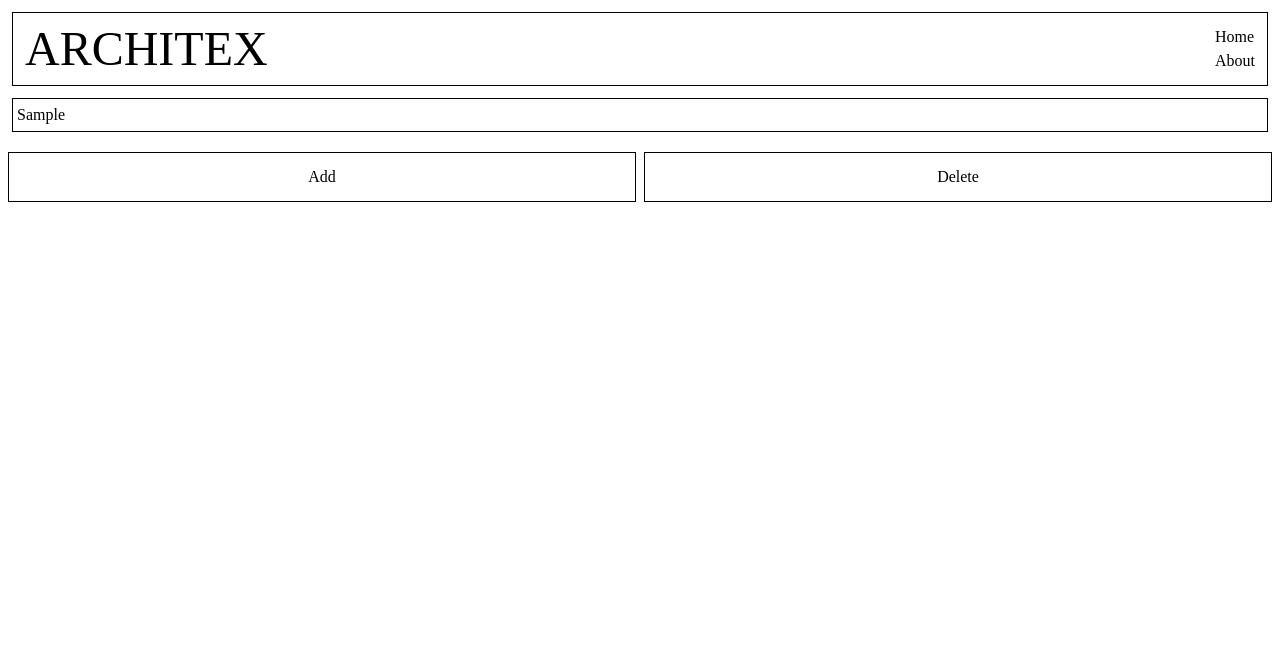
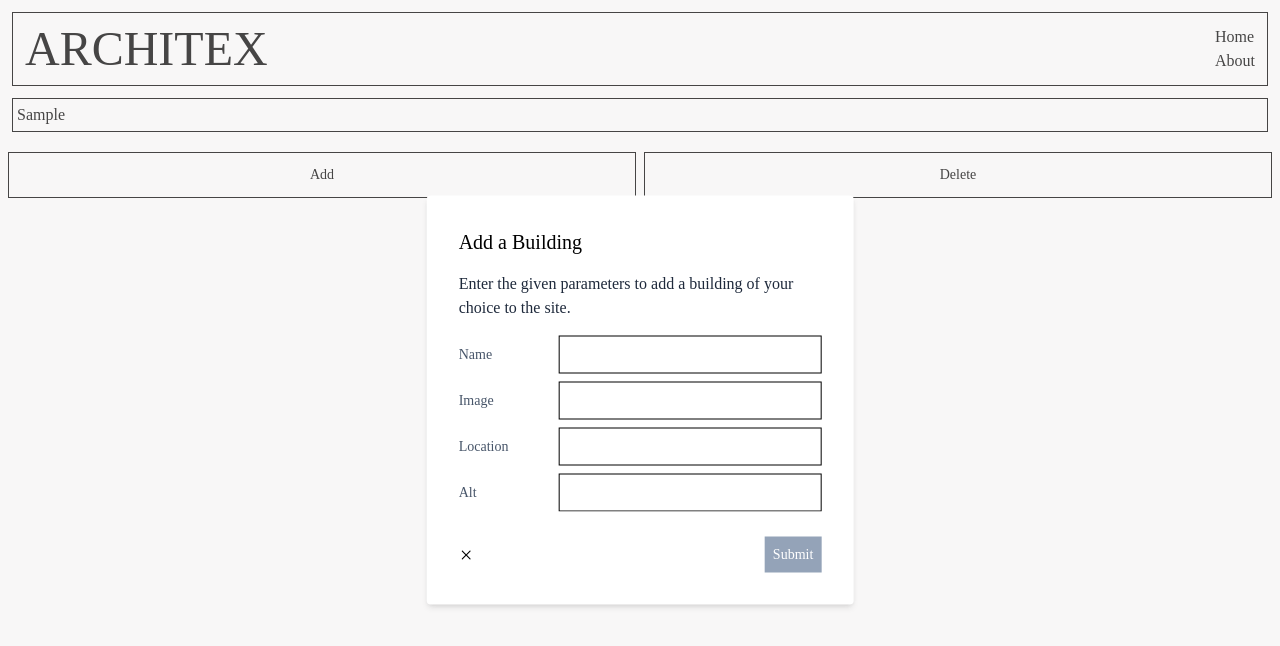
Before and after one commit to 3braheem/Architex, a React (Vite) app: page / in a window 1280 px wide. Both pictures are taken after typing "Sample" into the empty fields and a click on the button "Add". Shown: the top 646 px of the page. Built offline with nearby package versions, Linux system fonts and the light colour scheme.

Commit message:
AddBuilding dialog

```diff
--- /dev/null
+++ b/@/components/ui/input.tsx
@@ -0,0 +1,25 @@
+import * as React from "react";
+
+import { cn } from "../../../@/lib/utils";
+
+export interface InputProps
+  extends React.InputHTMLAttributes<HTMLInputElement> {}
+
+const Input = React.forwardRef<HTMLInputElement, InputProps>(
+  ({ className, type, ...props }, ref) => {
+    return (
+      <input
+        type={type}
+        className={cn(
+          "flex h-10 w-full rounded-md border border-slate-200 border-slate-200 bg-white px-3 py-2 text-sm ring-offset-white file:border-0 file:bg-transparent file:text-sm file:font-medium placeholder:text-slate-500 focus-visible:outline-none focus-visible:ring-2 focus-visible:ring-slate-950 focus-visible:ring-offset-2 disabled:cursor-not-allowed disabled:opacity-50 dark:border-slate-800 dark:border-slate-800 dark:bg-slate-950 dark:ring-offset-slate-950 dark:placeholder:text-slate-400 dark:focus-visible:ring-slate-300",
+          className
+        )}
+        ref={ref}
+        {...props}
+      />
+    );
+  }
+);
+Input.displayName = "Input";
+
+export { Input };
--- /dev/null
+++ b/@/components/ui/label.tsx
@@ -0,0 +1,24 @@
+import * as React from "react";
+import * as LabelPrimitive from "@radix-ui/react-label";
+import { cva, type VariantProps } from "class-variance-authority";
+
+import { cn } from "../../../@/lib/utils";
+
+const labelVariants = cva(
+  "text-sm font-medium leading-none peer-disabled:cursor-not-allowed peer-disabled:opacity-70"
+);
+
+const Label = React.forwardRef<
+  React.ElementRef<typeof LabelPrimitive.Root>,
+  React.ComponentPropsWithoutRef<typeof LabelPrimitive.Root> &
+    VariantProps<typeof labelVariants>
+>(({ className, ...props }, ref) => (
+  <LabelPrimitive.Root
+    ref={ref}
+    className={cn(labelVariants(), className)}
+    {...props}
+  />
+));
+Label.displayName = LabelPrimitive.Root.displayName;
+
+export { Label };
--- a/package.json
+++ b/package.json
@@ -12,6 +12,8 @@
   "dependencies": {
     "@mantine/hooks": "^6.0.17",
     "@radix-ui/react-dialog": "^1.0.4",
+    "@radix-ui/react-icons": "^1.3.0",
+    "@radix-ui/react-label": "^2.0.2",
     "@radix-ui/react-slot": "^1.0.2",
     "class-variance-authority": "^0.7.0",
     "clsx": "^2.0.0",
--- a/src/components/AddBuilding.tsx
+++ b/src/components/AddBuilding.tsx
@@ -1,10 +1,97 @@
 import { Button } from "../../@/components/ui/button";
+import { Label } from "../../@/components/ui/label";
+import { Input } from "../../@/components/ui/input";
+import * as Dialog from "@radix-ui/react-dialog";
+import { Cross2Icon } from "@radix-ui/react-icons";
 
 const AddBuilding = () => {
   return (
-    <Button className="font-body p-3 m-1 border border-black hover:border-green-700">
-      Add
-    </Button>
+    <Dialog.Root>
+      <Dialog.Trigger asChild>
+        <Button className="font-body p-3 m-1 border border-black hover:border-green-700">
+          Add
+        </Button>
+      </Dialog.Trigger>
+      <Dialog.Portal>
+        <Dialog.Overlay className="bg-stone-200/30 fixed inset-0" />
+        <Dialog.Content className="bg-white rounded shadow-md fixed top-1/2 left-1/2 -translate-x-1/2 -translate-y-1/2 p-8 focus:outline-none w-96 lg:w-1/3">
+          <Dialog.Title className="pb-4 text-xl font-display">
+            Add a Building
+          </Dialog.Title>
+          <Dialog.Description className="pb-4 font-body text-slate-800">
+            Enter the given parameters to add a building of your choice to the
+            site.
+          </Dialog.Description>
+          <fieldset className="flex gap-8 mb-2 items-center">
+            <Label
+              className="font-body text-slate-600 text-sm w-24"
+              htmlFor="name"
+            >
+              Name
+            </Label>
+            <Input
+              className="flex justify-center items-center focus:outline-none p-2 font-body text-slate-700 border border-black w-full"
+              id="name"
+            />
+          </fieldset>
+          <fieldset className="flex gap-8 mb-2 items-center">
+            <Label
+              className="font-body text-slate-600 text-sm w-24"
+              htmlFor="imglink"
+            >
+              Image
+            </Label>
+            <Input
+              className="flex justify-center items-center focus:outline-none p-2 font-body text-slate-700 border border-black w-full"
+              id="imglink"
+            />
+          </fieldset>
+          <fieldset className="flex gap-8 mb-2 items-center">
+            <Label
+              className="font-body text-slate-600 text-sm w-24"
+              htmlFor="location"
+            >
+              Location
+            </Label>
+            <Input
+              className="flex justify-center items-center focus:outline-none p-2 font-body text-slate-700 border border-black w-full"
+              id="location"
+            />
+          </fieldset>
+          <fieldset className="flex gap-8 items-center">
+            <Label
+              className="font-body text-slate-600 text-sm w-24"
+              htmlFor="alttext"
+            >
+              Alt
+            </Label>
+            <Input
+              className="flex justify-center items-center focus:outline-none p-2 font-body text-slate-700 border border-black w-full"
+              id="alttext"
+            />
+          </fieldset>
+          <div
+            style={{
+              display: "flex",
+              marginTop: 25,
+              justifyContent: "flex-end",
+            }}
+          ></div>
+          <div className="flex justify-between">
+            <Dialog.Close asChild>
+              <Button className="IconButton" aria-label="Close">
+                <Cross2Icon />
+              </Button>
+            </Dialog.Close>
+            <Dialog.Close asChild>
+              <Button className="bg-slate-400 text-white font-body p-2">
+                Submit
+              </Button>
+            </Dialog.Close>
+          </div>
+        </Dialog.Content>
+      </Dialog.Portal>
+    </Dialog.Root>
   );
 };
 
```
Also changed, not shown: @/components/ui/dialog.tsx (+21 -21 lines), 1 other file (tests, documents, lock files or other folders).
